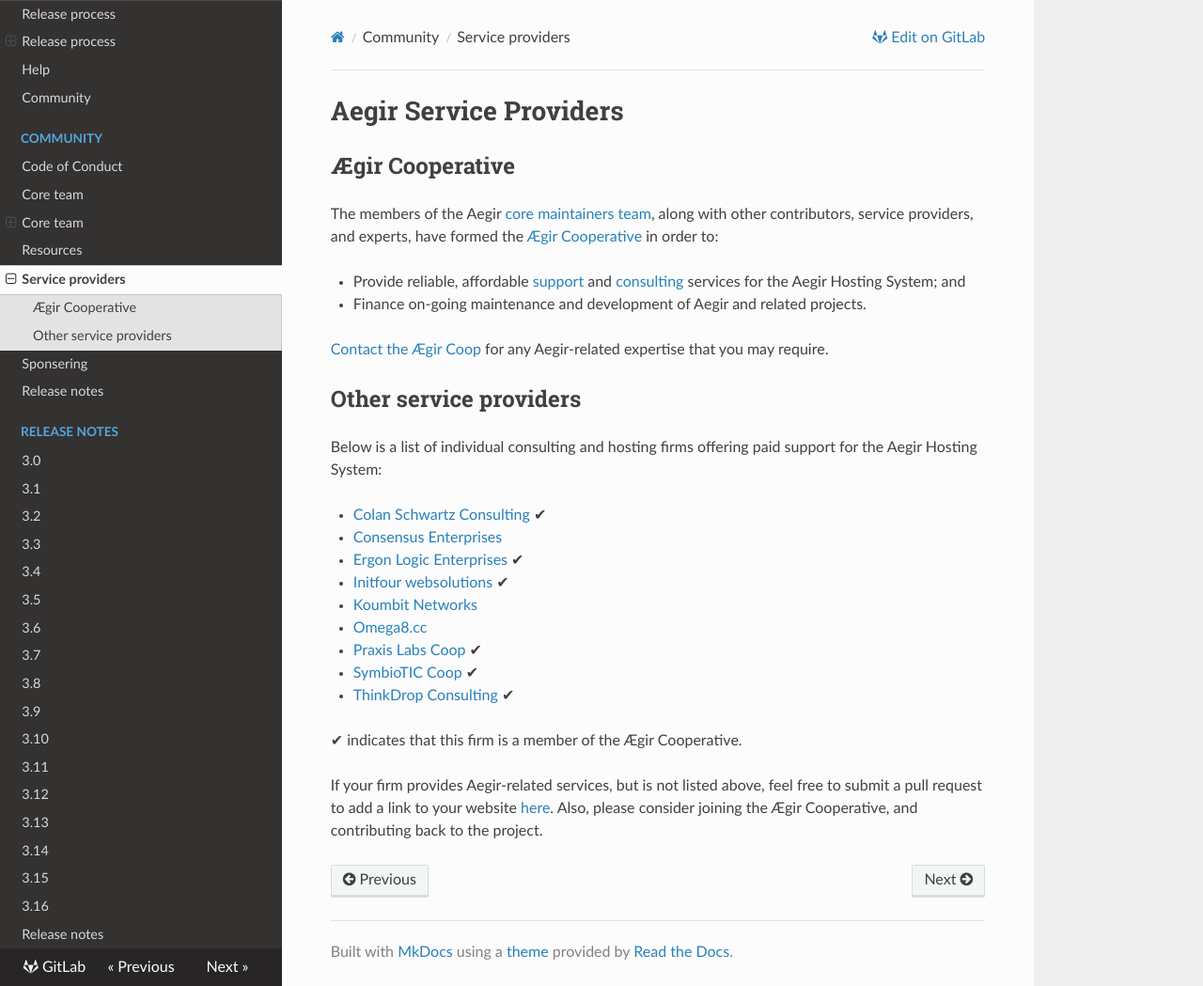
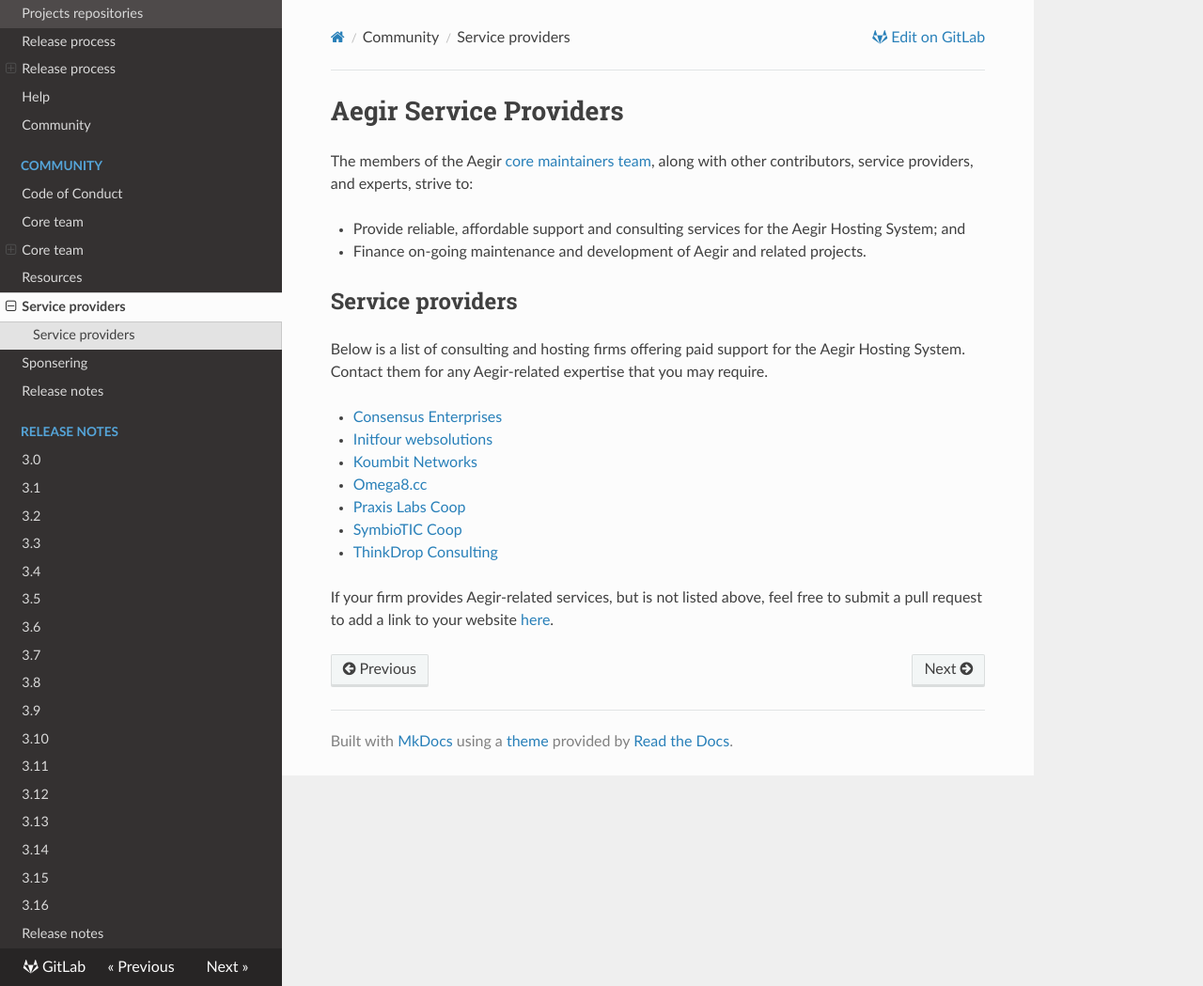
Before and after one commit to aegir-project/documentation, an MkDocs documentation site: the page built from docs/community/services.md, in a window 1280 px wide and 1049 px high. Shown: the whole window at 94% size. Built offline with MkDocs 1.6.1, drawn with Linux system fonts in a browser that asks for light colours; nearby versions of some CDN libraries; old or Windows-style settings are respelled for this version of MkDocs.

Commit message:
Removed all references to the co-op from the service providers page.
Also removed ergonlogic's & colan's shops as they merged into Consensus.

```diff
--- a/docs/community/services.md
+++ b/docs/community/services.md
@@ -2,32 +2,23 @@
 =======================
 
 
-Ægir Cooperative
-----------------
+The members of the Aegir [core maintainers team](/community/core-team.md), along with other contributors, service providers, and experts, strive to:
 
-The members of the Aegir [core maintainers team](/community/core-team.md), along with other contributors, service providers, and experts, have formed the [Ægir Cooperative](http://aegir.coop) in order to:
-
-* Provide reliable, affordable [support](http://aegir.coop/operations/services/support/) and [consulting](http://aegir.coop/operations/services/consulting/) services for the Aegir Hosting System; and
+* Provide reliable, affordable support and consulting services for the Aegir Hosting System; and
 * Finance on-going maintenance and development of Aegir and related projects.
 
-[Contact the Ægir Coop](<maillto:info@aegir.coop>) for any Aegir-related expertise that you may require.
 
+Service providers
+-----------------
 
-Other service providers
------------------------
+Below is a list of consulting and hosting firms offering paid support for the Aegir Hosting System.  Contact them for any Aegir-related expertise that you may require.
 
-Below is a list of individual consulting and hosting firms offering paid support for the Aegir Hosting System:
-
-* [Colan Schwartz Consulting](https://colan.consulting/) ✔
 * [Consensus Enterprises](https://consensus.enterprises/)
-* [Ergon Logic Enterprises](http://ergonlogic.com) ✔
-* [Initfour websolutions](https://www.initfour.nl) ✔
+* [Initfour websolutions](https://www.initfour.nl)
 * [Koumbit Networks](https://www.koumbit.org)
 * [Omega8.cc](https://omega8.cc/)
-* [Praxis Labs Coop](https://praxis.coop) ✔
-* [SymbioTIC Coop](https://www.symbiotic.coop) ✔
-* [ThinkDrop Consulting](http://www.thinkdrop.net) ✔
+* [Praxis Labs Coop](https://praxis.coop)
+* [SymbioTIC Coop](https://www.symbiotic.coop)
+* [ThinkDrop Consulting](http://www.thinkdrop.net)
 
-✔ indicates that this firm is a member of the Ægir Cooperative.
-
-If your firm provides Aegir-related services, but is not listed above, feel free to submit a pull request to add a link to your website [here](https://github.com/aegir-project/documentation). Also, please consider joining the Ægir Cooperative, and contributing back to the project.
+If your firm provides Aegir-related services, but is not listed above, feel free to submit a pull request to add a link to your website [here](https://github.com/aegir-project/documentation).
```
